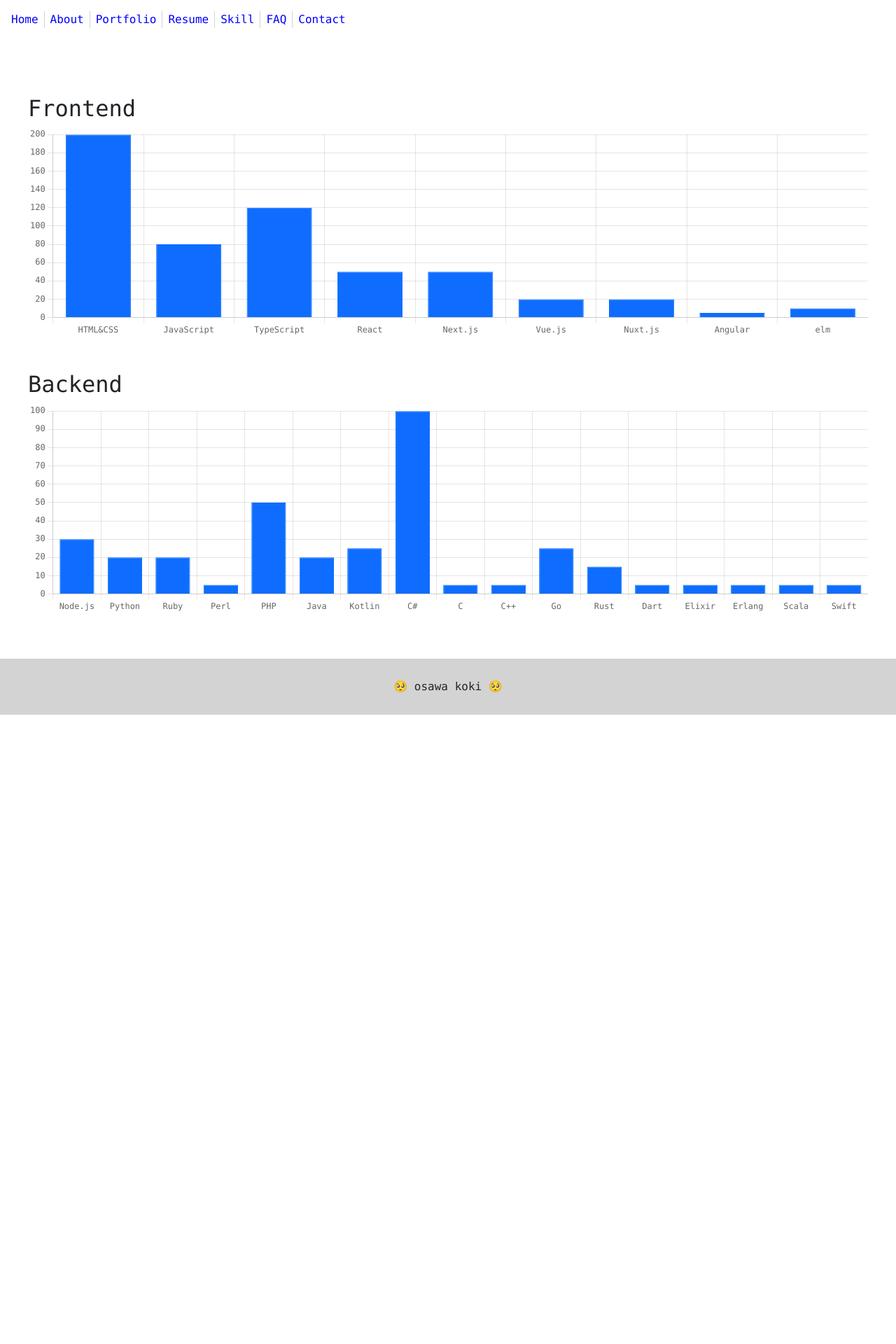
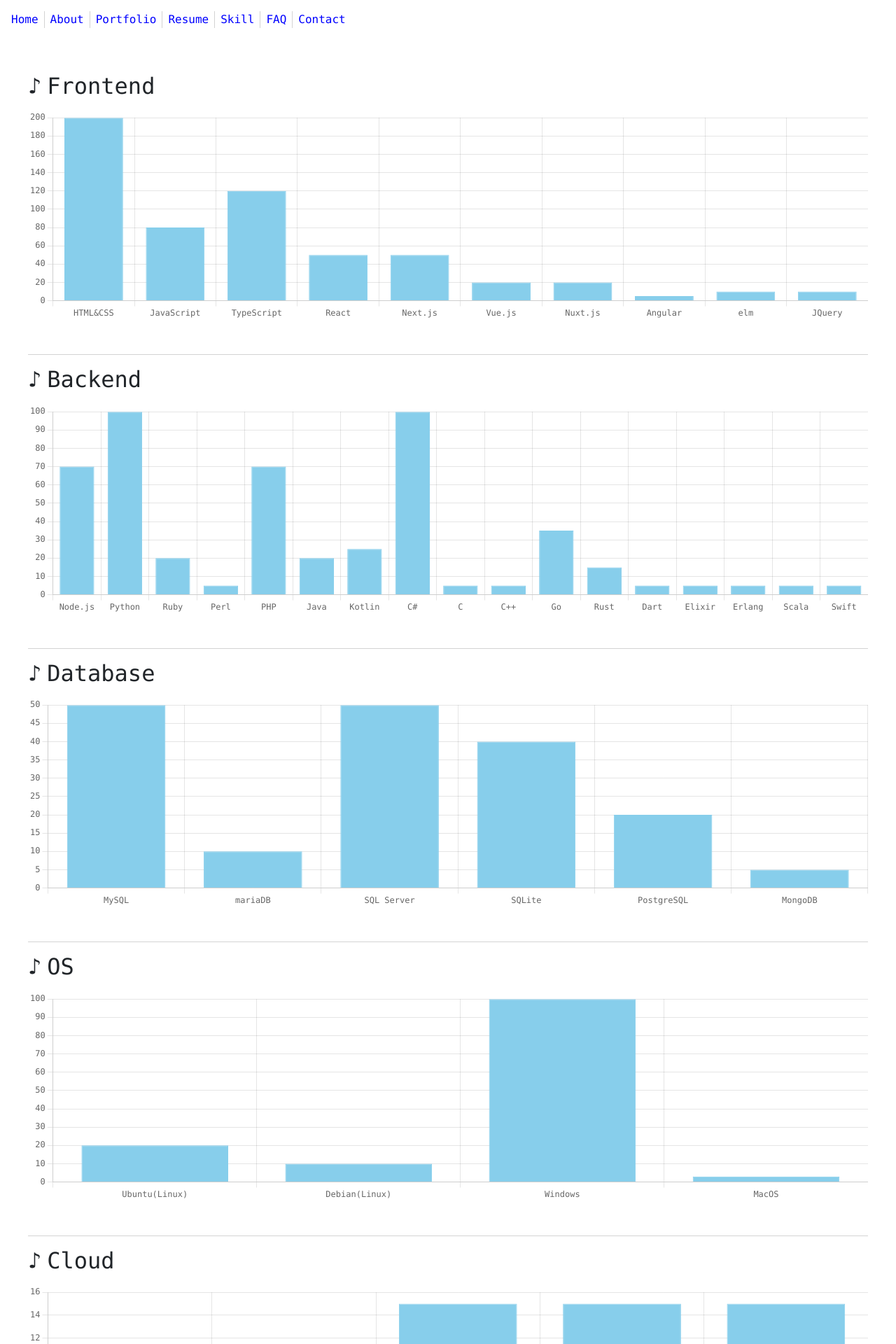
Before and after one commit to osawa-koki/osawa-koki, a Next.js app in the folder portfolio/: page /skill in a window 1280 px wide. Shown: the top 1920 px of the page at 70% size. Before the commit the page ends 1021 px from the top, so only its background shows below. Built offline with nearby package versions, Linux system fonts and the light colour scheme.

Commit message:
小さな修正。

```diff
--- a/portfolio/data/skill.ts
+++ b/portfolio/data/skill.ts
@@ -34,19 +34,20 @@
   { name: "Nuxt.js", hours: 20, category: "Frontend" },
   { name: "Angular", hours: 5, category: "Frontend" },
   { name: "elm", hours: 10, category: "Frontend" },
+  { name: "JQuery", hours: 10, category: "Frontend" },
 
   // Backend
-  { name: "Node.js", hours: 30, category: "Backend" },
-  { name: "Python", hours: 20, category: "Backend" },
+  { name: "Node.js", hours: 70, category: "Backend" },
+  { name: "Python", hours: 100, category: "Backend" },
   { name: "Ruby", hours: 20, category: "Backend" },
   { name: "Perl", hours: 5, category: "Backend" },
-  { name: "PHP", hours: 50, category: "Backend" },
+  { name: "PHP", hours: 70, category: "Backend" },
   { name: "Java", hours: 20, category: "Backend" },
   { name: "Kotlin", hours: 25, category: "Backend" },
   { name: "C#", hours: 100, category: "Backend" },
   { name: "C", hours: 5, category: "Backend"},
   { name: "C++", hours: 5, category: "Backend" },
-  { name: "Go", hours: 25, category: "Backend" },
+  { name: "Go", hours: 35, category: "Backend" },
   { name: "Rust", hours: 15, category: "Backend" },
   { name: "Dart", hours: 5, category: "Backend" },
   { name: "Elixir", hours: 5, category: "Backend" },
@@ -56,16 +57,24 @@
 
   // Database
   { name: "MySQL", hours: 50, category: "Database" },
+  { name: "mariaDB", hours: 10, category: "Database" },
+  { name: "SQL Server", hours: 50, category: "Database" },
+  { name: "SQLite", hours: 40, category: "Database" },
   { name: "PostgreSQL", hours: 20, category: "Database" },
   { name: "MongoDB", hours: 5, category: "Database" },
 
   // OS
-  { name: "Linux", hours: 20, category: "OS" },
+  { name: "Ubuntu(Linux)", hours: 20, category: "OS" },
+  { name: "Debian(Linux)", hours: 10, category: "OS" },
   { name: "Windows", hours: 100, category: "OS" },
+  { name: "MacOS", hours: 3, category: "OS" },
 
   // Cloud
+  { name: "Azure", hours: 5, category: "Cloud" },
   { name: "AWS", hours: 5, category: "Cloud" },
-  { name: "GCP", hours: 5, category: "Cloud" },
+  { name: "GCP", hours: 15, category: "Cloud" },
+  { name: "Heroku", hours: 15, category: "Cloud" },
+  { name: "Render", hours: 15, category: "Cloud" },
 ];
 
 const _skill_frontend = _skill.filter((s) => s.category === "Frontend");
@@ -74,7 +83,7 @@
 const _skill_os = _skill.filter((s) => s.category === "OS");
 const _skill_cloud = _skill.filter((s) => s.category === "Cloud");
 
-const color = '#0E6DFE';
+const color = 'skyblue';
 
 const skill_frontend: ChartData = {
   labels: _skill_frontend.map((s) => s.name),
--- a/portfolio/pages/skill.tsx
+++ b/portfolio/pages/skill.tsx
@@ -39,6 +39,30 @@
           options={options}
         />
       </div>
+      <div className='skillUnit'>
+        <h2>Database</h2>
+        <Bar
+          className='chart'
+          data={skill_database}
+          options={options}
+        />
+      </div>
+      <div className='skillUnit'>
+        <h2>OS</h2>
+        <Bar
+          className='chart'
+          data={skill_os}
+          options={options}
+        />
+      </div>
+      <div className='skillUnit'>
+        <h2>Cloud</h2>
+        <Bar
+          className='chart'
+          data={skill_cloud}
+          options={options}
+        />
+      </div>
     </div>
   </Layout>
 )
--- a/portfolio/styles/skill.scss
+++ b/portfolio/styles/skill.scss
@@ -3,8 +3,14 @@
   max-width: 1200px;
   margin: 0 auto;
   .skillUnit {
+    padding-bottom: 3rem;
+    border-bottom: 1px lightgray solid;
     h2 {
-      margin-top: 3rem;
+      margin: 1rem 0;
+      &::before {
+        content: '♪';
+        margin-right: 0.5rem;
+      }
     }
     .chart {
       max-height: 300px;
```
